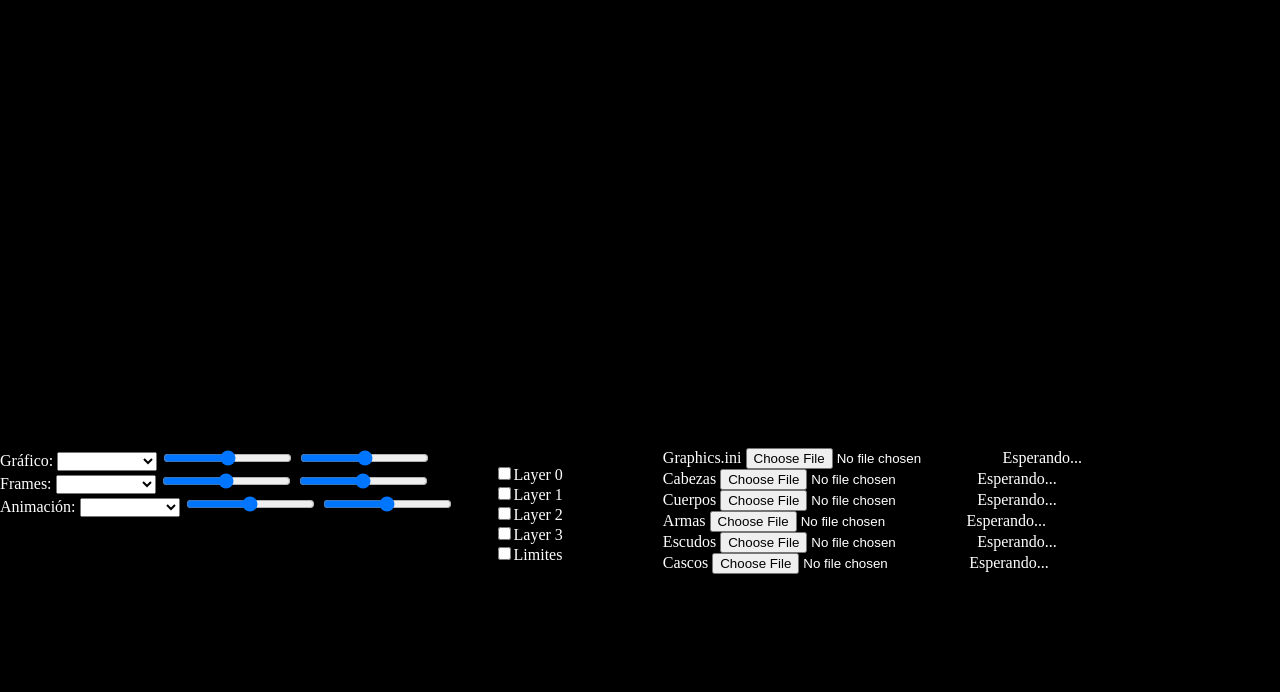
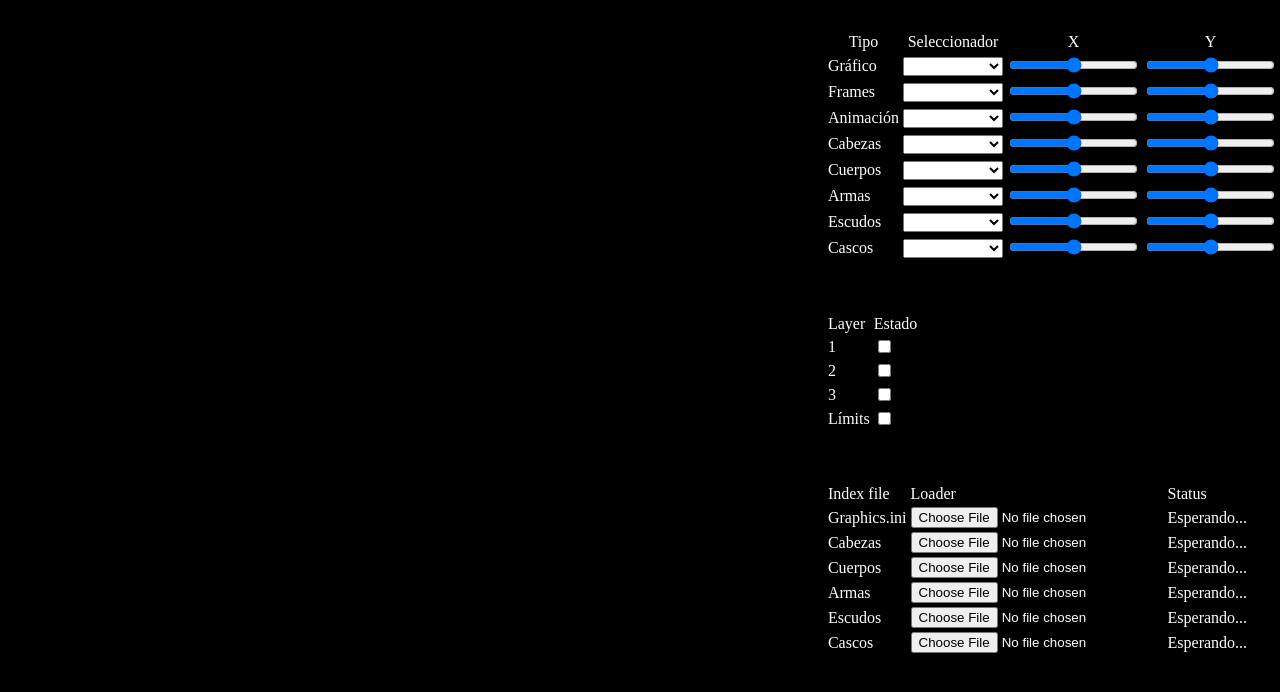
Before and after one commit to AgustinQuetto/argentumonline-grapicshviewer, a plain HTML site: page index.html in a window 1280 px wide. Shown: the part 20-712 px from the top of the page. Drawn offline with nearby package versions, Linux system fonts and the light colour scheme.

Commit message:
dynamic render and using tables to ui

```diff
--- a/index.html
+++ b/index.html
@@ -32,11 +32,17 @@
             min-width: 100px;
         }
 
+        table {
+            margin-top: 50px;
+        }
+
         #application {
             position: absolute;
             display: flex;
-            flex-direction: row;
-            bottom: 200px;
+            flex-direction: column;
+            right: 0px;
+            top: 0px;
+            z-index: 9999;
         }
 
         #l0 {
@@ -54,10 +60,6 @@
         #l4 {
             z-index: 4;
         }
-
-        .reader {
-            margin-left: 100px;
-        }
     </style>
 </head>
 
@@ -68,55 +70,157 @@
         </div>
         <div id="application">
             <div class="graphs">
-                Gráfico: <select id="graphsSelect"></select> <input type="range"> <input type="range"><br />
-                Frames: <select id="framesSelect"></select> <input type="range"> <input type="range"><br />
-                Animación: <select id="animationsSelect"></select> <input type="range" id="animationX"> <input
-                    type="range" id="animationY"><br />
+                <table>
+                    <thead>
+                        <tr style="text-align: center">
+                            <td>Tipo</td>
+                            <td>Seleccionador</td>
+                            <td>X</td>
+                            <td>Y</td>
+                        </tr>
+                    </thead>
+                    <tbody>
+                        <tr>
+                            <td>Gráfico</td>
+                            <td><select id="graphsSelect"></select></td>
+                            <td><input type="range"></td>
+                            <td><input type="range"></td>
+                        </tr>
+                        <tr>
+                            <td>Frames</td>
+                            <td><select id="framesSelect"></select></td>
+                            <td><input type="range"></td>
+                            <td><input type="range"></td>
+                        </tr>
+                        <tr>
+                            <td>Animación</td>
+                            <td><select id="animationsSelect"></select></td>
+                            <td><input type="range" id="animationX"></td>
+                            <td><input type="range" id="animationY"></td>
+                        </tr>
+                        <tr>
+                            <td>Cabezas</td>
+                            <td><select id="headsSelect"></select></td>
+                            <td><input type="range"></td>
+                            <td><input type="range"></td>
+                        </tr>
+                        <tr>
+                            <td>Cuerpos</td>
+                            <td><select id="bodiesSelect"></select></td>
+                            <td><input type="range"></td>
+                            <td><input type="range"></td>
+                        </tr>
+                        <tr>
+                            <td>Armas</td>
+                            <td><select id="weaponsSelect"></select></td>
+                            <td><input type="range"></td>
+                            <td><input type="range"></td>
+                        </tr>
+                        <tr>
+                            <td>Escudos</td>
+                            <td><select id="shieldsSelect"></select></td>
+                            <td><input type="range"></td>
+                            <td><input type="range"></td>
+                        </tr>
+                        <tr>
+                            <td>Cascos</td>
+                            <td><select id="helmetsSelect"></select></td>
+                            <td><input type="range"></td>
+                            <td><input type="range"></td>
+                        </tr>
+                    </tbody>
+                </table>
             </div>
             <div class="checkbox">
-                <ul>
-                    <li>
-                        <input type="checkbox" id="checkboxLayer0">Layer 0</input>
-                    </li>
-                    <li>
-                        <input type="checkbox" id="checkboxLayer1">Layer 1</input>
-                    </li>
-                    <li>
-                        <input type="checkbox" id="checkboxLayer2">Layer 2</input>
-                    </li>
-                    <li>
-                        <input type="checkbox" id="checkboxLayer3">Layer 3</input>
-                    </li>
-                    <li>
-                        <input type="checkbox" id="viewLimits">Limites</input>
-                    </li>
-                </ul>
+                <table>
+                    <thead>
+                        <tr>
+                            <td>
+                                Layer
+                            </td>
+                            <td>
+                                Estado
+                            </td>
+                        </tr>
+                    </thead>
+                    <tbody>
+                        <tr>
+                            <td>
+                                1
+                            </td>
+                            <td>
+                                <input type="checkbox" id="checkboxLayer1">
+                            </td>
+                        </tr>
+                        <tr>
+                            <td>
+                                2
+                            </td>
+                            <td>
+                                <input type="checkbox" id="checkboxLayer2">
+                            </td>
+                        </tr>
+                        <tr>
+                            <td>
+                                3
+                            </td>
+                            <td>
+                                <input type="checkbox" id="checkboxLayer3">
+                            </td>
+                        </tr>
+                        <tr>
+                            <td>
+                                Límits
+                            </td>
+                            <td>
+                                <input type="checkbox" id="viewLimits">
+                            </td>
+                        </tr>
+                    </tbody>
+                </table>
             </div>
             <div class="reader">
-                <div>
-                    Graphics.ini <input type="file" id="graphicsini" name="graphicsini" /> <span
-                        id="graphicsinistatus">Esperando...</span>
-                </div>
-                <div>
-                    Cabezas <input type="file" id="headsini" name="headsini" /> <span
-                        id="headsinistatus">Esperando...</span>
-                </div>
-                <div>
-                    Cuerpos <input type="file" id="bodiesini" name="bodiesini" /> <span
-                        id="bodiesinistatus">Esperando...</span>
-                </div>
-                <div>
-                    Armas <input type="file" id="weaponsini" name="weaponsini" /> <span
-                        id="weaponsinistatus">Esperando...</span>
-                </div>
-                <div>
-                    Escudos <input type="file" id="shieldsini" name="shieldsini" /> <span
-                        id="shieldsinistatus">Esperando...</span>
-                </div>
-                <div>
-                    Cascos <input type="file" id="helmetsini" name="helmetsini" /> <span
-                        id="helmetsinistatus">Esperando...</span>
-                </div>
+                <table>
+                    <thead>
+                        <tr>
+                            <td>Index file</td>
+                            <td>Loader</td>
+                            <td>Status</td>
+                        </tr>
+                    </thead>
+                    <tbody>
+                        <tr>
+                            <td>Graphics.ini</td>
+                            <td><input type="file" id="graphicsini" name="graphicsini" /></td>
+                            <td><span id="graphicsinistatus">Esperando...</span></td>
+                        </tr>
+                        <tr>
+                            <td>Cabezas</td>
+                            <td><input type="file" id="headsini" name="headsini" /></td>
+                            <td><span id="headsinistatus">Esperando...</span></td>
+                        </tr>
+                        <tr>
+                            <td>Cuerpos</td>
+                            <td><input type="file" id="bodiesini" name="bodiesini" /></td>
+                            <td><span id="bodiesinistatus">Esperando...</span></td>
+                        </tr>
+                        <tr>
+                            <td>Armas</td>
+                            <td><input type="file" id="weaponsini" name="weaponsini" /></td>
+                            <td><span id="weaponsinistatus">Esperando...</span></td>
+                        </tr>
+                        <tr>
+                            <td>Escudos</td>
+                            <td><input type="file" id="shieldsini" name="shieldsini" /></td>
+                            <td><span id="shieldsinistatus">Esperando...</span></td>
+                        </tr>
+                        <tr>
+                            <td>Cascos</td>
+                            <td><input type="file" id="helmetsini" name="helmetsini" /> </td>
+                            <td><span id="helmetsinistatus">Esperando...</span></td>
+                        </tr>
+                    </tbody>
+                </table>
             </div>
         </div>
 
@@ -208,12 +312,19 @@
     }
 
     function render(obj, layerNumber, type) {
-        if (document.getElementById(`l${layerNumber}`))
-            document.getElementById(`l${layerNumber}`).remove();
-        const canvas = document.createElement("canvas")
-        canvas.draggable = true
-        canvas.setAttribute("id", `l${layerNumber}`);
-        const ctx = canvas.getContext('2d');
+        let canvas = document.getElementById(`l${layerNumber}`)
+        let ctx = false
+        let firstRender = false
+        if (canvas) {
+            ctx = canvas.getContext('2d');
+            ctx.clearRect(0, 0, canvas.width, canvas.height);
+        } else {
+            firstRender = true
+            canvas = document.createElement("canvas")
+            canvas.draggable = true
+            canvas.setAttribute("id", `l${layerNumber}`);
+            ctx = canvas.getContext('2d');
+        }
         const pos = getTile(obj.tileX, obj.tileY)
         if (type === "animation")
             ctx.drawImage(obj.img, obj.marginX, obj.marginY, obj.width, obj.height, 0, 0, obj.width, obj.height);
@@ -221,7 +332,9 @@
             ctx.drawImage(obj.img, 0, 0);
         canvas.style.marginLeft = `${pos.x}px`
         canvas.style.marginTop = `${pos.y}px`
-        $("#render").prepend(canvas);
+        if (firstRender) {
+            $("#render").prepend(canvas);
+        }
     }
 
     //UI
```
